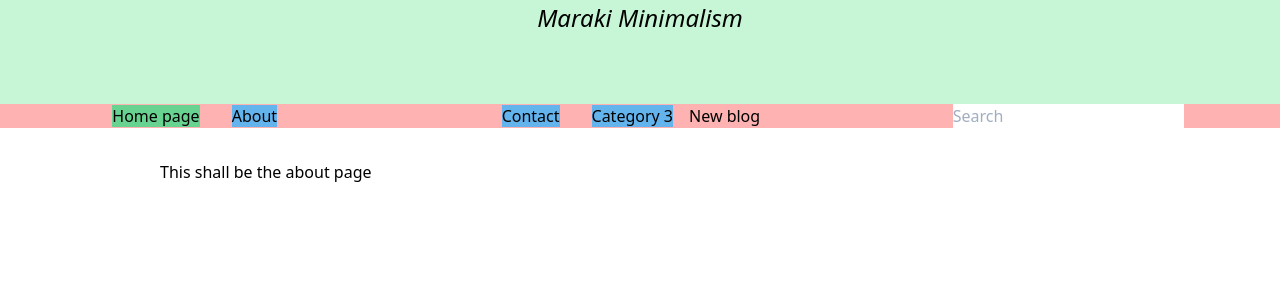
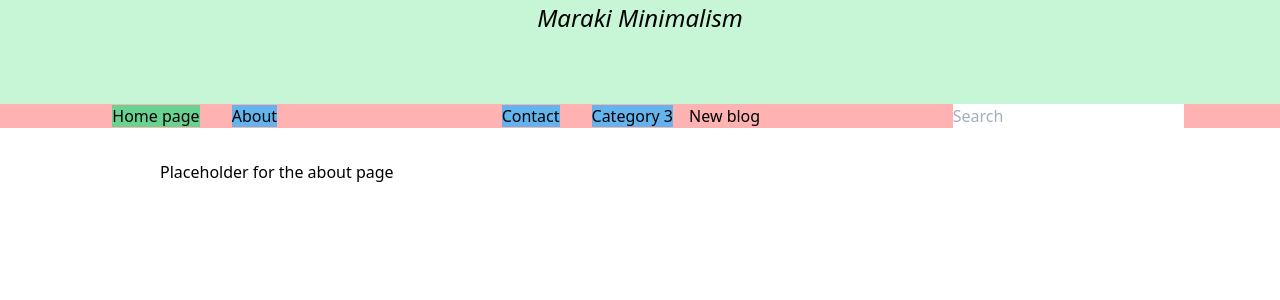
Before and after one commit to dionleung14/meagan-blog, a React (Create React App) app: page /about in a window 1280 px wide. Shown: the top 300 px of the page. Built offline with nearby package versions, Linux system fonts and the light colour scheme.

Commit message:
about page

```diff
--- a/src/pages/About.js
+++ b/src/pages/About.js
@@ -8,7 +8,7 @@ export default class About extends Component {
     return (
       <PageWrapper>
         <Header />
-        <ContentWrapper>This shall be the about page</ContentWrapper>
+        <ContentWrapper>Placeholder for the about page</ContentWrapper>
       </PageWrapper>
     );
   }
```
